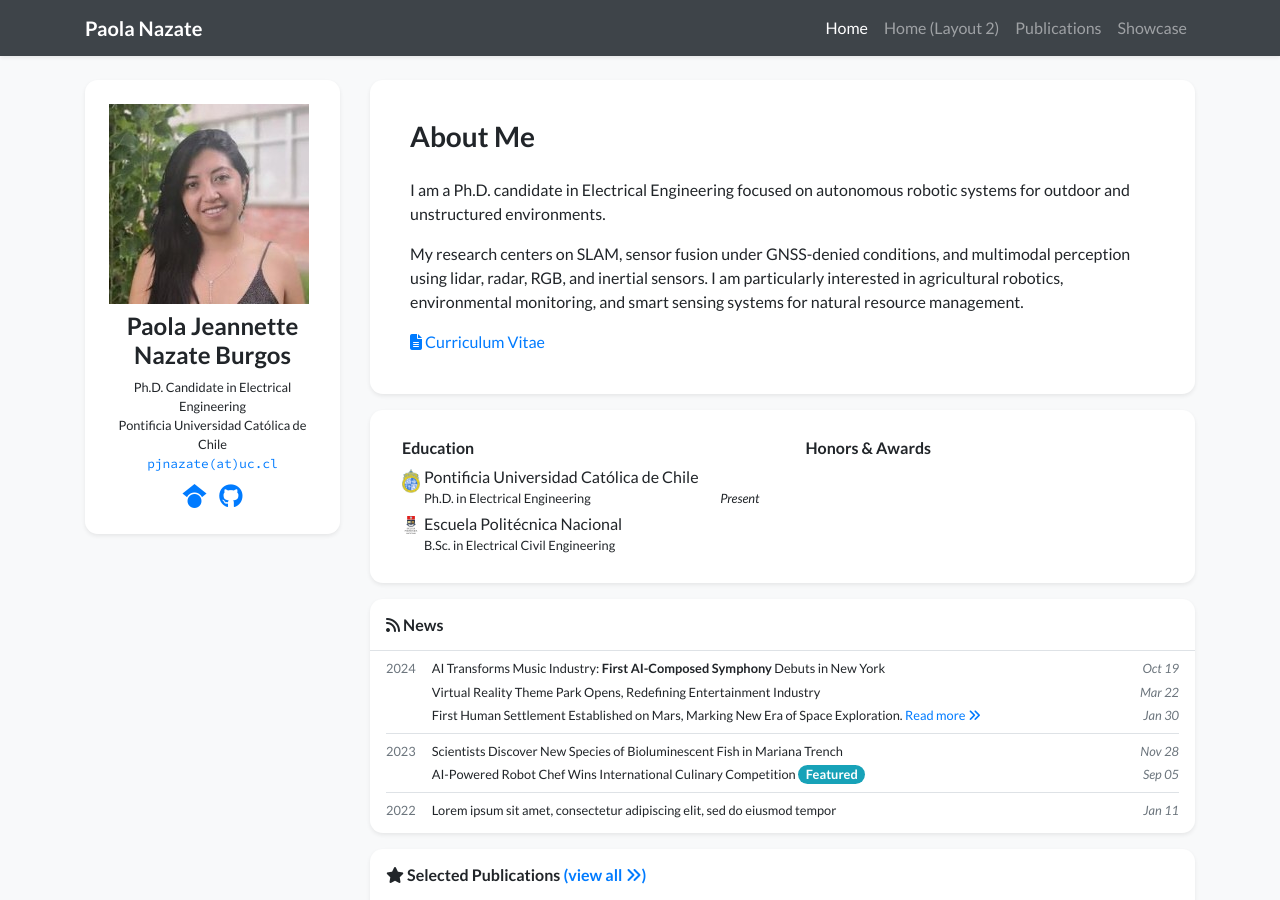
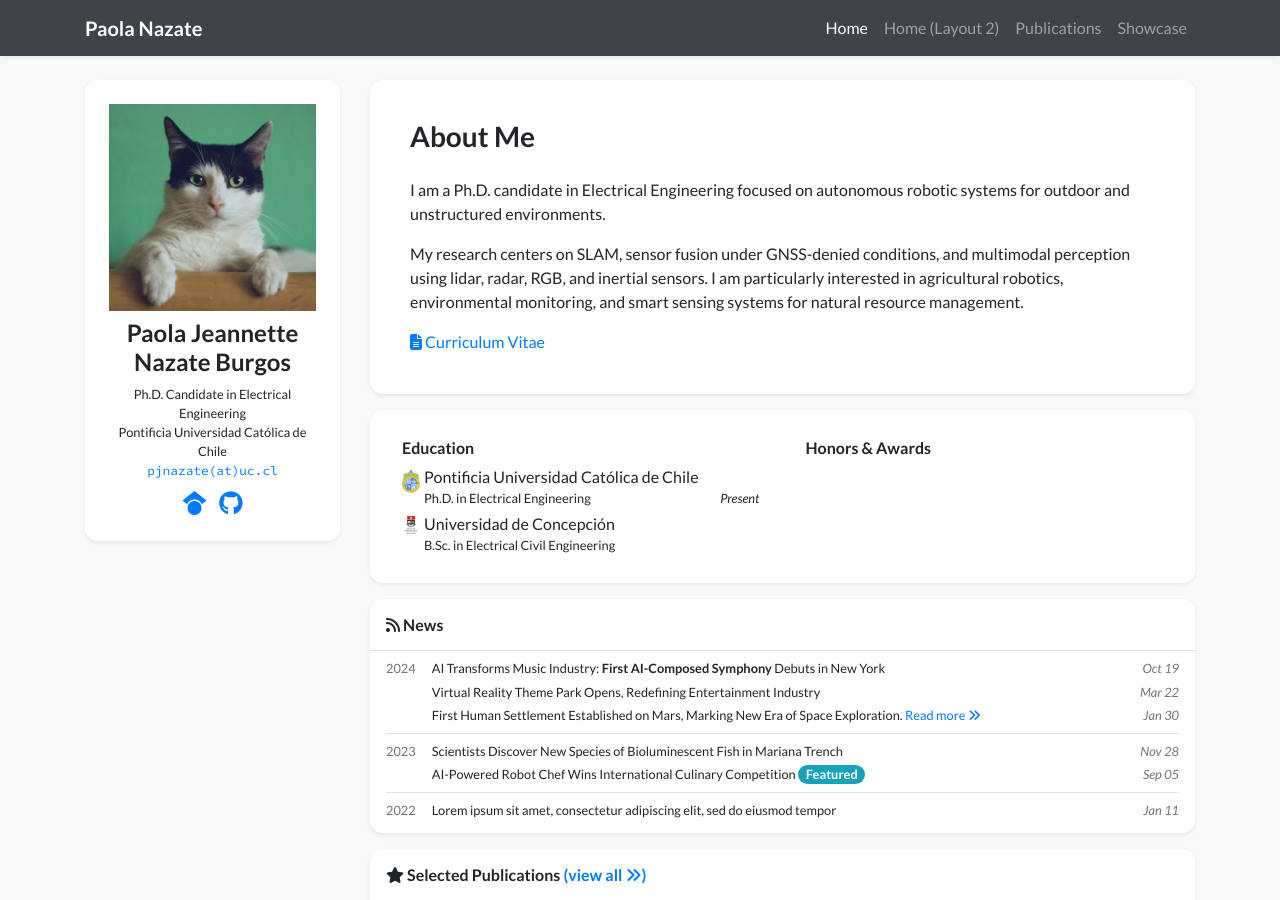
Before and after one commit to PaolaNazateB/webpage, a Jekyll site: the page built from index.html, in a window 1280 px wide and 900 px high. Built offline with Jekyll 4.4.1, drawn with Linux system fonts in a browser that asks for light colours; nearby versions of some CDN libraries; a style sheet for code colours, icons or effects is not loaded.

Commit message:
Update profile.yml

```diff
--- a/_data/profile.yml
+++ b/_data/profile.yml
@@ -10,9 +10,6 @@ email: "pjnazate@uc.cl"
 cv_link: /webpage/files/cv.pdf
 gscholar: eNi1P4QAAAAJ
 github: PaolaNazateB
-# twitter:
-linkedin:
-orcid:
 
 short_bio_text_justify: false
 short_bio: >-
@@ -24,20 +21,20 @@ short_bio: >-
     I am particularly interested in agricultural robotics, environmental monitoring, and smart sensing systems for natural resource management.
   </p>
 
-portrait_url: /assets/images/photos/portrait.jpeg
+portrait_url: /assets/images/photos/portrait.jpg
 portrait_caption: ""
 
 education:
 - name: "Pontificia Universidad Católica de Chile"
+  logo: /assets/images/badges/uc.png
   position: >-
     Ph.D. in Electrical Engineering
   date: "Present"
-  logo: /assets/images/badges/uc.png
 
-- name: "Escuela Politécnica Nacional"
+- name: "Universidad de Concepción"
+  logo: /assets/images/badges/udec.png
   position: >-
     B.Sc. in Electrical Civil Engineering
   date: ""
-  logo: /assets/images/badges/udec.png
 
 awards: []
```
